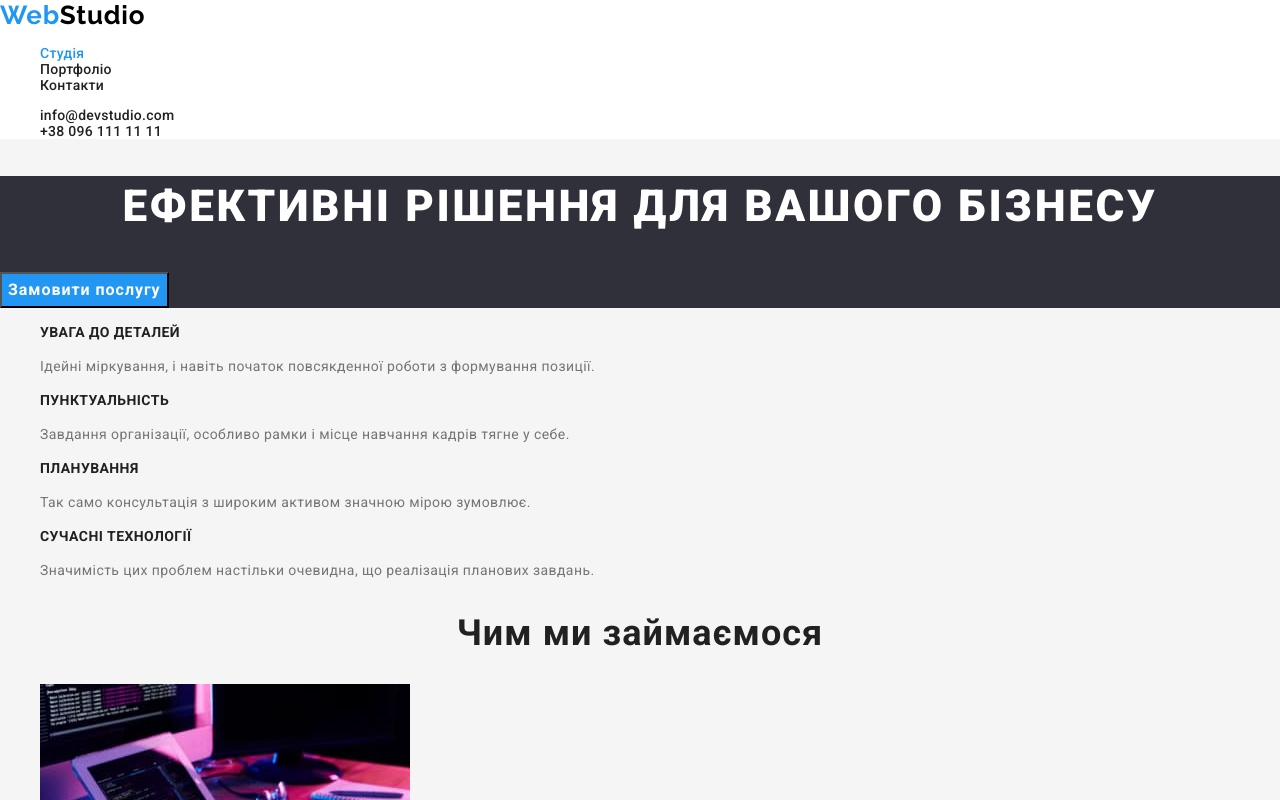
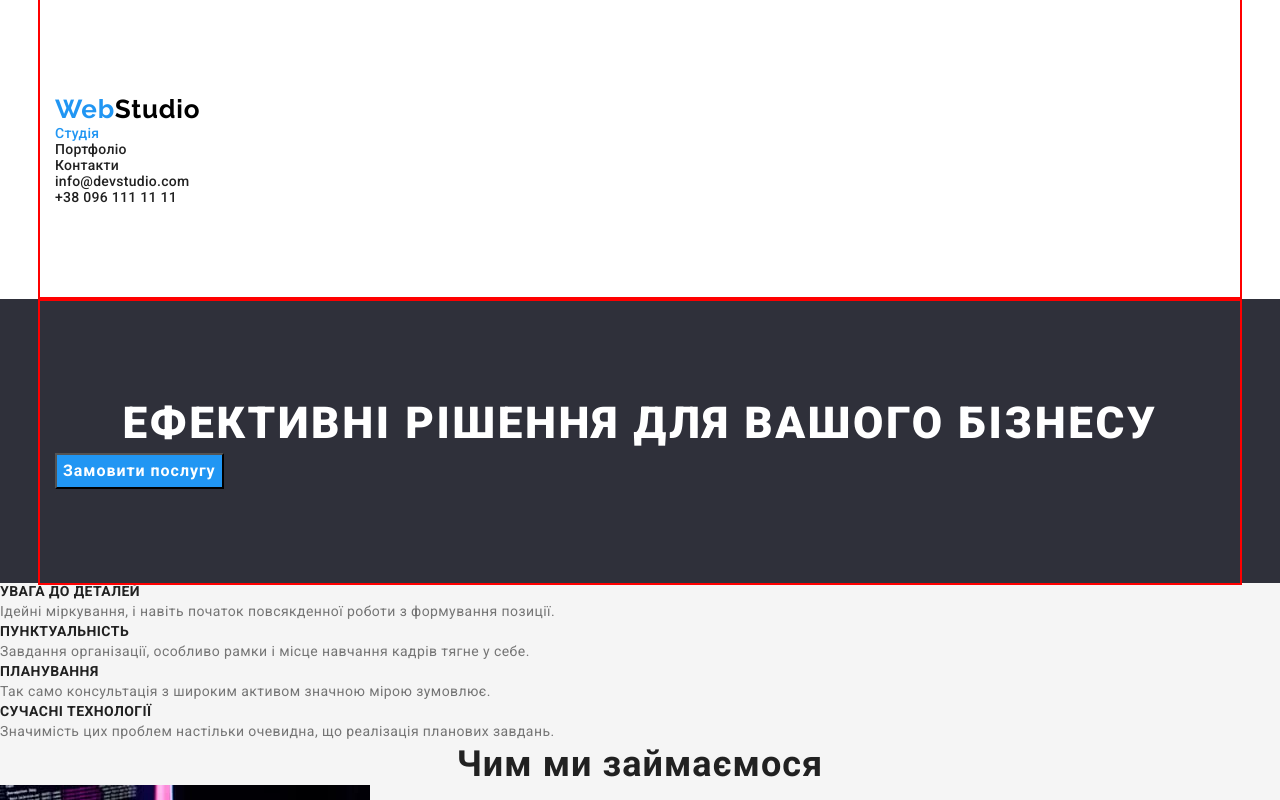
Before and after one commit to Julia-Gavrashenko/goit-markup-hw-03, a plain HTML site: page index.html in a window 1280 px wide. Shown: the top 800 px of the page. Drawn offline with nearby package versions, Linux system fonts and the light colour scheme.

Commit message:
second-commit

```diff
--- a/css/styles.css
+++ b/css/styles.css
@@ -18,26 +18,49 @@
   --light-fill-color: #ffffff;
 }
 
-/* main style settings */
+/* base styles */
 .page {
   font-family: var(--main-font);
   background-color: var(--main-background-color);
   color: var(--main-text-color);
 }
 
+/* reset */
+h1,
+h2,
+h3,
+p {
+  margin: 0;
+}
+
 .link {
   text-decoration: none;
   color: currentColor;
 }
-.list,
-.list-button,
-.list-projects {
+
+.list {
   list-style: none;
+  margin: 0;
+  padding: 0;
+}
+.container {
+  width: 1200px;
+  outline: 2px solid red;
+  margin-left: auto;
+  margin-right: auto;
+  padding-top: 94px;
+  padding-right: 15px;
+  padding-bottom: 94px;
+  padding-left: 15px;
 }
 
 /* header styles */
 .header {
   background-color: var(--light-fill-color);
+}
+
+.header-container {
+  display: flex;
 }
 
 .header-logo {
@@ -69,7 +92,6 @@
 .current {
   color: var(--accent-text-color);
 }
-
 
 /* Studio page styles */
 /*  hero section styles */
@@ -160,8 +182,8 @@
   cursor: pointer;
 }
 
-.list-button .button:hover,
-.list-button .button:focus {
+.list .button:hover,
+.list .button:focus {
   background-color: var(--accent-background-color);
   color: var(--light-text-color);
 }
--- a/index.html
+++ b/index.html
@@ -27,6 +27,7 @@
   <body class="page">
     <!-- header -->
     <header class="header">
+      <div class="container">
         <nav class="main-nav">
           <a class="header-logo" href="" lang="en">
             <span class="header-web">Web</span>Studio
@@ -53,16 +54,21 @@
             <a class="link" href="tel:+380961111111">+38 096 111 11 11</a>
           </li>
         </ul>
+      </div>
     </header>
 
     <!-- studio page sections-->
     <main class="section studio">
       <!-- hero -->
+
       <section class="hero">
+        <div class="container">
           <h1 class="hero-title">Ефективні рішення для вашого бізнесу</h1>
           <button class="hero-button" type="button">Замовити послугу</button>
+        </div>
       </section>
       <!-- feature -->
+
       <section class="section feature">
         <h2 hidden>Особливості</h2>
         <ul class="list">
@@ -96,6 +102,7 @@
         </ul>
       </section>
       <!-- doings -->
+
       <section class="second doings">
         <h2 class="title">Чим ми займаємося</h2>
         <ul class="list">
@@ -126,6 +133,7 @@
         </ul>
       </section>
       <!-- team -->
+
       <section class="section team">
         <h2 class="title">Наша команда</h2>
         <ul class="list">
```
Also changed, not shown: portfolio.html (+2 -2 lines). Lines whose indentation alone changed are shown as unchanged.
